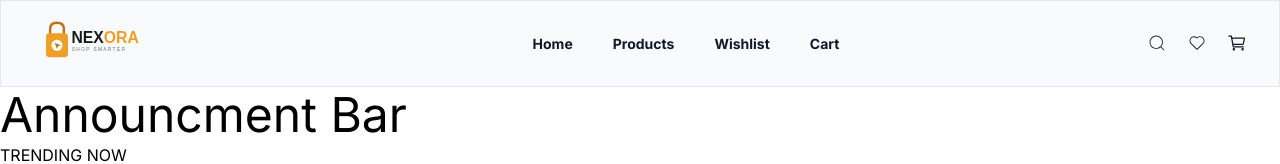
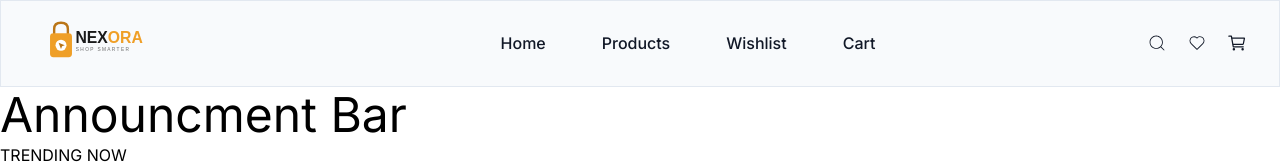
Before and after one commit to aniruddha-jadhav-15/nexora, a React (Vite) app: page / in a window 1280 px wide. Shown: the top 164 px of the page. Built offline with nearby package versions, Linux system fonts and the light colour scheme.

Commit message:
feat: add mobile sidebar open and close functionality

```diff
--- a/src/components/Navbar/Navbar.jsx
+++ b/src/components/Navbar/Navbar.jsx
@@ -2,14 +2,24 @@ import Logo from "./Logo";
 import Navigation from "./Navigation";
 import NavbarIcons from "./NavbarIcons";
 import { IoMenuSharp } from "react-icons/io5";
+import { useState } from "react";
+
 function Navbar() {
+  const [toogle, setToogle] = useState(false);
+  const handleOpenClose = () => {
+    setToogle((prev) => !prev);
+  };
+  console.log(toogle);
+
   return (
     <header className="icons flex justify-between  items-center md:px-8 px-4 py-2 border border-border bg-surface">
       <div className="flex items-center gap-1">
-        <IoMenuSharp className="md:hidden text-lg color" />
+        <button onClick={handleOpenClose}>
+          <IoMenuSharp className="md:hidden text-lg color" />
+        </button>
         <Logo />
       </div>
-      <Navigation />
+      <Navigation toogle={toogle} handleOpenClose={handleOpenClose} />
       <NavbarIcons />
     </header>
   );
--- a/src/components/Navbar/Navigation.jsx
+++ b/src/components/Navbar/Navigation.jsx
@@ -1,20 +1,50 @@
 import { NavLink } from "react-router-dom";
-function Navigation() {
+import { IoClose } from "react-icons/io5";
+function Navigation({ toogle, handleOpenClose }) {
   return (
-    <nav className="navbar hidden md:flex ">
-      <ul className=" flex gap-10">
+    <nav
+      className={` fixed top-0 left-0 z-50 h-screen w-64 bg-background p-6 shadow-xl
+    transition-transform duration-300  ${toogle ? "translate-x-0" : "-translate-x-full"} transition duration-300 md:flex md:static md:h-auto md:w-auto md:translate-x-0 md:bg-transparent md:p-0 md:shadow-none`}
+    >
+      <ul className="flex flex-col gap-2 md:flex-row md:gap-6">
+        <button
+          onClick={handleOpenClose}
+          className="mb-6 ml-auto block text-2xl text-text hover:text-primary md:hidden"
+        >
+          <IoClose />
+        </button>
         <li>
-          <NavLink to="/">Home</NavLink>
+          <NavLink
+            to="/"
+            className="block rounded-lg px-4 py-3 font-medium text-text transition hover:bg-orange-50 hover:text-primary"
+          >
+            Home
+          </NavLink>
         </li>
         <li>
-          <NavLink to="/products">Products</NavLink>
+          <NavLink
+            to="/products"
+            className="block rounded-lg px-4 py-3 font-medium text-text transition hover:bg-orange-50 hover:text-primary"
+          >
+            Products
+          </NavLink>
         </li>
 
         <li>
-          <NavLink to="/wishlist">Wishlist</NavLink>
+          <NavLink
+            to="/wishlist"
+            className="block rounded-lg px-4 py-3 font-medium text-text transition hover:bg-orange-50 hover:text-primary"
+          >
+            Wishlist
+          </NavLink>
         </li>
         <li>
-          <NavLink to="/cart">Cart</NavLink>
+          <NavLink
+            to="/cart"
+            className="block rounded-lg px-4 py-3 font-medium text-text transition hover:bg-orange-50 hover:text-primary"
+          >
+            Cart
+          </NavLink>
         </li>
       </ul>
     </nav>
--- a/src/index.css
+++ b/src/index.css
@@ -72,16 +72,3 @@ h3 {
   font-size: var(--text-h3);
   line-height: var(--text-h3--line-height);
 }
-
-.navbar li a {
-  font-family: var(--font-sans);
-  font-size: var(--text-small);
-  line-height: var(--text-small--line-height);
-  font-weight: bold;
-  color: var(--color-text);
-  text-decoration: none;
-}
-
-.navbar li a:hover {
-  color: var(--color-primary);
-}
```
